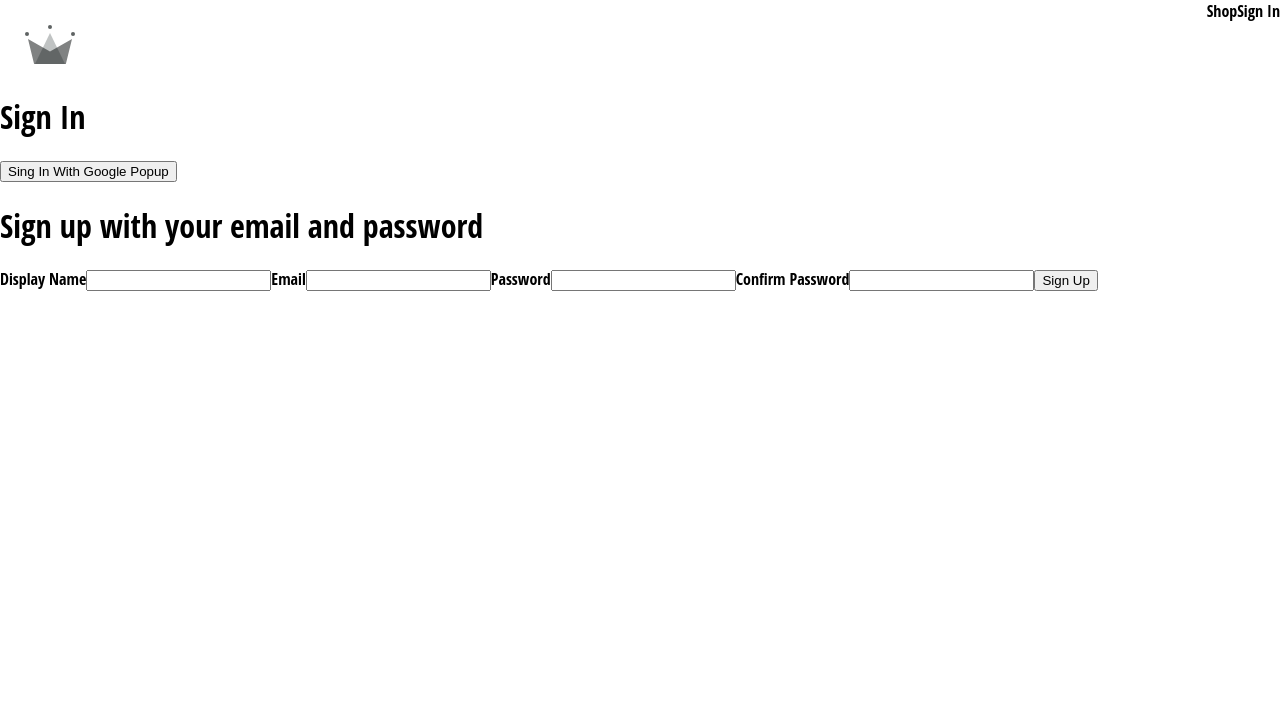
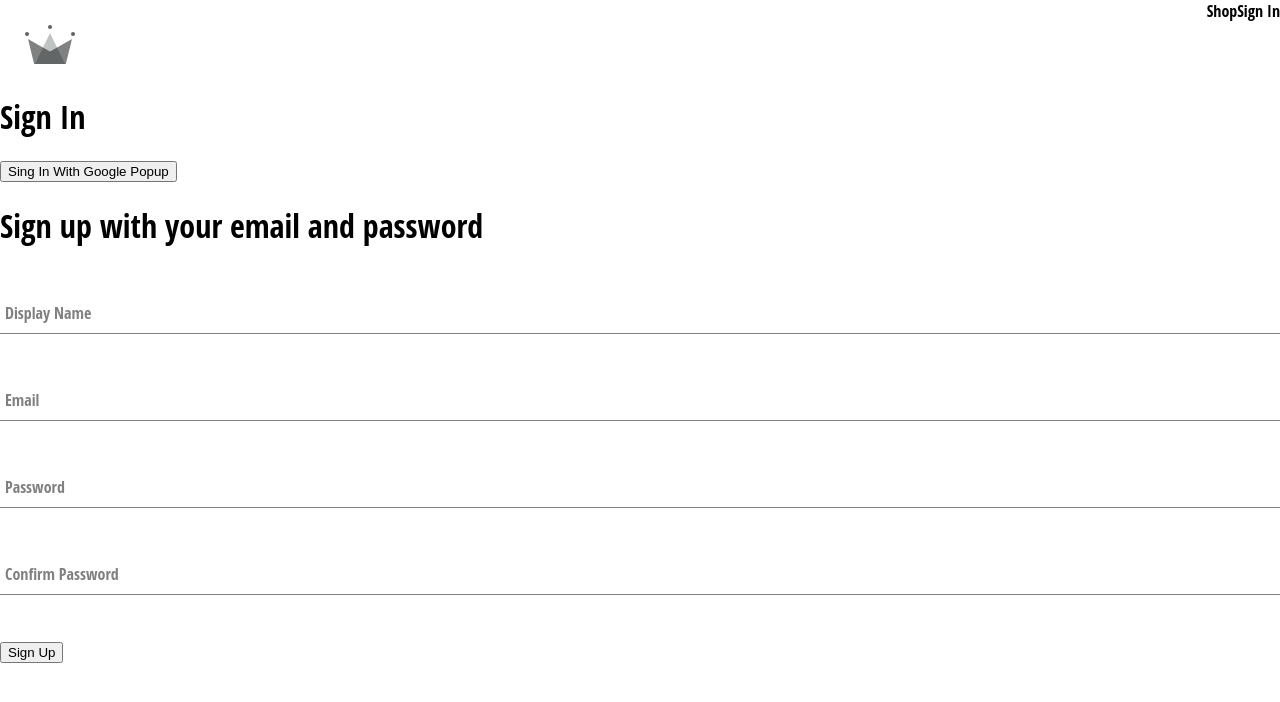
Before and after one commit to ghOozst/crwn-clothing, a React (Create React App) app: page /sign-in in a window 1280 px wide. Shown: the top 702 px of the page. Built offline with nearby package versions, Linux system fonts and the light colour scheme.

Commit message:
created a form input component that constains label and the input

```diff
--- /dev/null
+++ b/src/components/form-input/form-input.component.jsx
@@ -0,0 +1,20 @@
+import './form-input.styles.scss';
+
+const FormInput = ({ label, ...inputProps }) => {
+  return (
+    <div className="group">
+      <input className="form-input" {...inputProps} />
+      {label && (
+        <label
+          className={`${
+            inputProps.value.length ? 'shrink' : ''
+          } form-input-label`}
+        >
+          {label}
+        </label>
+      )}
+    </div>
+  );
+};
+
+export default FormInput;
--- /dev/null
+++ b/src/components/form-input/form-input.styles.scss
@@ -0,0 +1,54 @@
+$sub-color: grey;
+$main-color: black;
+
+@mixin shrinkLabel {
+  top: -14px;
+  font-size: 12px;
+  color: $main-color;
+}
+
+.group {
+  position: relative;
+  margin: 45px 0;
+
+  .form-input {
+    background: none;
+    background-color: white;
+    color: $sub-color;
+    font-size: 18px;
+    padding: 10px 10px 10px 5px;
+    display: block;
+    width: 100%;
+    border: none;
+    border-radius: 0;
+    border-bottom: 1px solid $sub-color;
+    margin: 25px 0;
+
+    &:focus {
+      outline: none;
+    }
+
+    &:focus ~ .form-input-label {
+      @include shrinkLabel();
+    }
+  }
+
+  input[type='password'] {
+    letter-spacing: 0.3em;
+  }
+
+  .form-input-label {
+    color: $sub-color;
+    font-size: 16px;
+    font-weight: normal;
+    position: absolute;
+    pointer-events: none;
+    left: 5px;
+    top: 10px;
+    transition: 300ms ease all;
+
+    &.shrink {
+      @include shrinkLabel();
+    }
+  }
+}
--- a/src/components/sign-up-form/sign-up-form.component.jsx
+++ b/src/components/sign-up-form/sign-up-form.component.jsx
@@ -1,9 +1,9 @@
 import { useState } from 'react';
 import {
-  auth,
   createAuthUserWithEmailAndPassword,
   createUserDocumentFromAuth,
 } from '../../utils/firebase/firebase.utils';
+import FormInput from '../form-input/form-input.component';
 
 const defaultFormFields = {
   displayName: '',
@@ -51,8 +51,8 @@
       <h1>Sign up with your email and password</h1>
 
       <form onSubmit={handleSubmit}>
-        <label>Display Name</label>
-        <input
+        <FormInput
+          label="Display Name"
           type="text"
           required
           onChange={handleChange}
@@ -60,8 +60,8 @@
           value={displayName}
         />
 
-        <label>Email</label>
-        <input
+        <FormInput
+          label="Email   "
           type="email"
           required
           onChange={handleChange}
@@ -69,8 +69,8 @@
           value={email}
         />
 
-        <label>Password</label>
-        <input
+        <FormInput
+          label="Password"
           type="password"
           required
           onChange={handleChange}
@@ -78,8 +78,8 @@
           value={password}
         />
 
-        <label>Confirm Password</label>
-        <input
+        <FormInput
+          label="Confirm Password"
           type="password"
           required
           onChange={handleChange}
```
